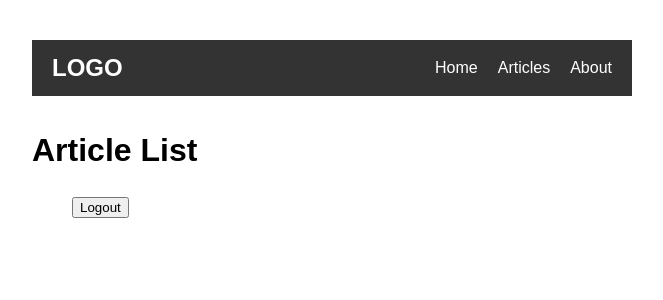
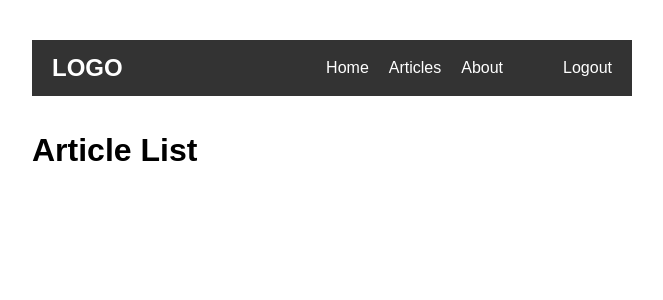
Before and after one commit to dunaev-ss/blog_609-31z_DSS, a Django app: page /articles/ in a window 1280 px wide. Shown: the top 300 px of the page, without its empty margins (308-971 px from the left). Run offline with Django 5.2, Linux system fonts and the light colour scheme; the visitor is signed in with stand-in values (Sample User, id 1); data that the repository does not hold is empty.

Commit message:
Лабораторная работа №8

```diff
--- a/laboratoire/accounts/templates/accounts/signup.html
+++ b/laboratoire/accounts/templates/accounts/signup.html
@@ -4,6 +4,6 @@
   <form class="form" action="/accounts/signup/" method="post">
     {% csrf_token %}
     {{ form }}
-    <button type="submit">Sign up</button>
+    <button type="submit">Signup</button>
   </form>
 {% endblock %}
--- a/laboratoire/articles/templates/articles/article_list.html
+++ b/laboratoire/articles/templates/articles/article_list.html
@@ -21,20 +21,4 @@
         {% endfor %}
     </div>
 </main>
-    <nav>
-        <ul>
-            {% if user.is_authenticated %}
-            <li>
-                <form class="form" action="/accounts/logout/" method="post">
-                  {% csrf_token %}
-                  <button type="submit">Logout</button>
-                </form>
-            </li>
-            {% else %}
-                <li>
-                    <a href="{% url 'login' %}">Login</a>
-                </li>
-            {% endif %}
-        </ul>
-    </nav>
 {% endblock content %}
--- a/laboratoire/laboratoire/views.py
+++ b/laboratoire/laboratoire/views.py
@@ -14,5 +14,5 @@ def about(request):
     staff = ['John Nichols', 'John Rogers', 'Timothy Smith']
     director = {"name" : "David Lee", "img" : '/director.jpg'}
     address = ('20 W 34th St.', 'New York', 'NY 10001', 'USA')
-    data = {"headeer" : header, "staff" : staff, "director" : director, "address" : address}
+    data = {"header" : header, "staff" : staff, "director" : director, "address" : address}
     return render(request, 'about.html', data)
--- a/laboratoire/static/css/style.css
+++ b/laboratoire/static/css/style.css
@@ -1,4 +1,3 @@
-/* Базовый шрифт и центрирование */
 body {
     font-family: sans-serif;
     max-width: 600px;
@@ -7,31 +6,26 @@ body {
     padding: 0 20px;
 }
 
-/* Отступы между карточками в списке */
 .article__item {
     margin-bottom: 30px;
     padding-bottom: 20px;
     border-bottom: 1px solid #ddd;
 }
 
-/* Ссылка в заголовке */
 .article__item a {
     color: darkblue;
     text-decoration: none;
 }
 
-/* Дата серым цветом */
 time {
     color: gray;
     font-size: 0.9em;
 }
 
-/* Оформление текста статьи */
-.article-detail p {
+/* .article-detail p {
     font-size: 1.1em;
-}
+} */
 
-/* Стили для шапки */
 header {
     background: #333;
     color: white;
@@ -65,3 +59,13 @@ nav ul a {
     color: white;
     text-decoration: none;
 }
+
+.nav-button {
+    background: none;
+    border: none;
+    color: white;
+    font: inherit;
+    cursor: pointer;
+    padding: 0;
+    text-decoration: none;
+}
--- a/laboratoire/templates/base_layout.html
+++ b/laboratoire/templates/base_layout.html
@@ -19,6 +19,20 @@
                 <li><a href="{% url 'homepage' %}">Home</a></li>
                 <li><a href="{% url 'article_list' %}">Articles</a></li>
                 <li><a href="{% url 'about' %}">About</a></li>
+                <ul>
+                    {% if user.is_authenticated %}
+                    <li>
+                        <form class="form" action="/accounts/logout/" method="post">
+                            {% csrf_token %}
+                            <button class="nav-button" type="submit">Logout</button>
+                        </form>
+                    </li>
+                    {% else %}
+                    <li>
+                        <a href="{% url 'login' %}">Login</a>
+                    </li>
+                    {% endif %}
+                </ul>
             </ul>
         </nav>
     </header>
```
Also changed, not shown: README.md. Lines whose indentation alone changed are shown as unchanged.
